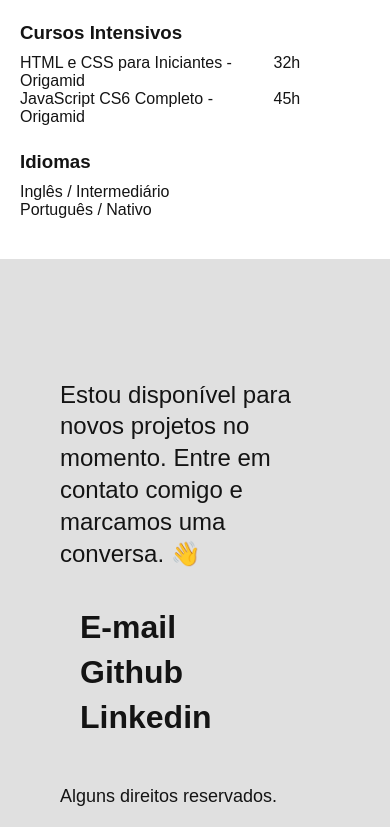
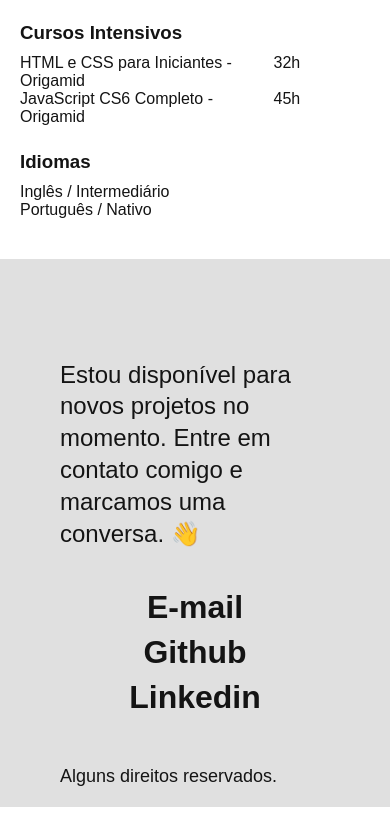
Before and after one commit to torresvaldener/torresvaldener.github.io, a plain HTML site: page index.html in a window 390 px wide. Shown: the part 1876-2703 px from the top of the page. Drawn offline with Linux system fonts and the light colour scheme.

Commit message:
update footer

```diff
--- a/css/footer.css
+++ b/css/footer.css
@@ -4,7 +4,7 @@
 
 .footer-container {
   max-width: 1200px;
-  padding: 120px 60px 20px;
+  padding: 100px 60px 20px;
   margin: 0 auto;
   display: grid;
   grid-template-columns: 1fr 1fr;
@@ -47,5 +47,6 @@
   }
   .footer-contato li {
     font-size: 1.5rem;
+    text-align: center;
   }
 }
```
